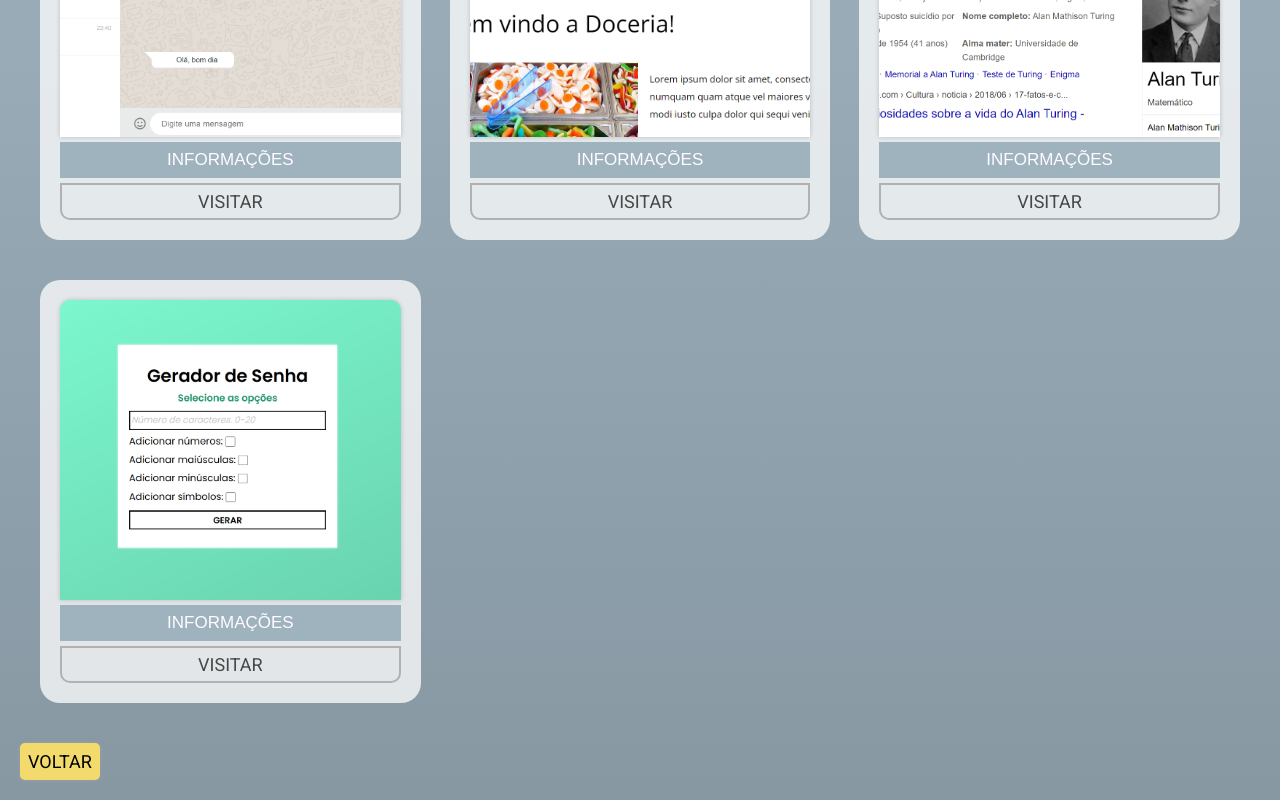
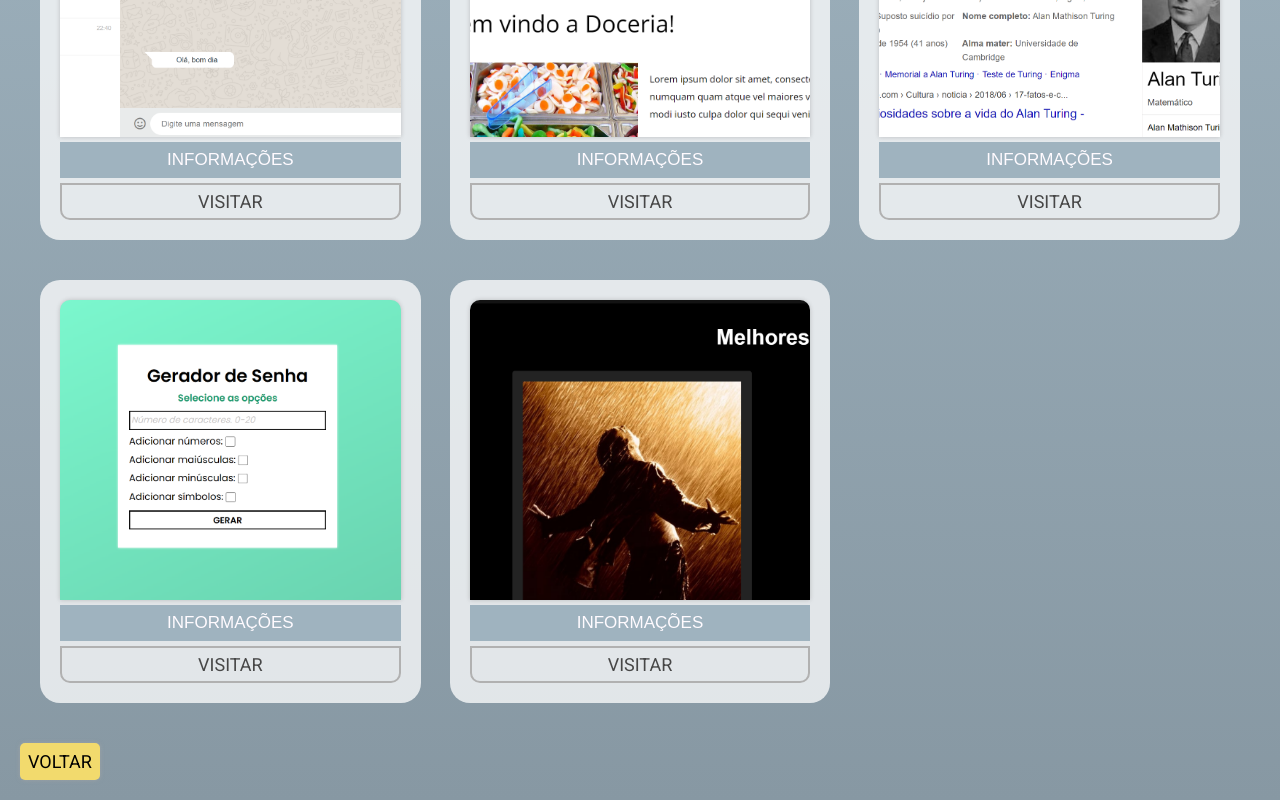
Before and after one commit to guibaumer/portfolio-react, a React (Vite) app: page /other-projects in a window 1280 px wide. Shown: the part 288-1088 px from the top of the page. Built offline with nearby package versions, Linux system fonts and the light colour scheme.

Commit message:
new arkanoid project added

```diff
--- a/src/App.jsx
+++ b/src/App.jsx
@@ -30,11 +30,19 @@ function App() {
       tags: ['Next.js.svg'],
     },
     {
+      name: 'Arkanoid - TS',
+      description: 'Um jogo arkanoid desenvolvido completamente por mim com Next.js e Typescript. Não está completo, falta bastante coisa, mas functiona.',
+      link: 'https://arkanoid-typescript.netlify.app',
+      src: 'miniatura/arkanoid.png',
+      id: '3',
+      tags: ['Next.js.svg'],
+    },
+    {
       name: 'Lista de Contatos - React',
       description: 'Frontend desenvolvido com Next.JS e API criada com Express. A API está conectada ao MongoDB.',
       link: 'https://lista-de-contatos-next.netlify.app/',
       src: 'miniatura/contatos.png',
-      id: '3',
+      id: '4',
       tags: ['Next.js.svg'],
     },
     {
@@ -42,16 +50,8 @@ function App() {
       description: 'Projeto de um portfolio um restaurante. Possui um CSS bem trabalhado e ícones de redes sociais que funcionam.',
       link: 'https://guibaumer.github.io/Sites/restaurante/',
       src: 'miniatura/restaurante.png',
-      id: '4',
+      id: '5',
       tags: ['html.svg', 'css.svg', 'javascript.svg'],
-    },
-    {
-      name: 'IMDb',
-      description: 'Consumo da API da Internet Movie Database. Criado com React.js.',
-      link: 'https://guibaumer-imdb.netlify.app/',
-      src: 'miniatura/imdb.png',
-      id: '5',
-      tags: ['react-logo.svg'],
     },
     {
       name: 'Lista de Tarefas - React',
--- a/src/pages/Projects/Projects.jsx
+++ b/src/pages/Projects/Projects.jsx
@@ -35,6 +35,14 @@ export default function Projects() {
       id: '5',
       tags: ['javascript.svg', 'html.svg', 'css.svg'],
     },
+    {
+      name: 'IMDb',
+      description: 'Consumo da API da Internet Movie Database. Criado com React.js.',
+      link: 'https://guibaumer-imdb.netlify.app/',
+      src: 'miniatura/imdb.png',
+      id: '6',
+      tags: ['react-logo.svg'],
+    },
   ];
 
   return (
```
Also changed, not shown: public/miniatura/arkanoid.png (added).
